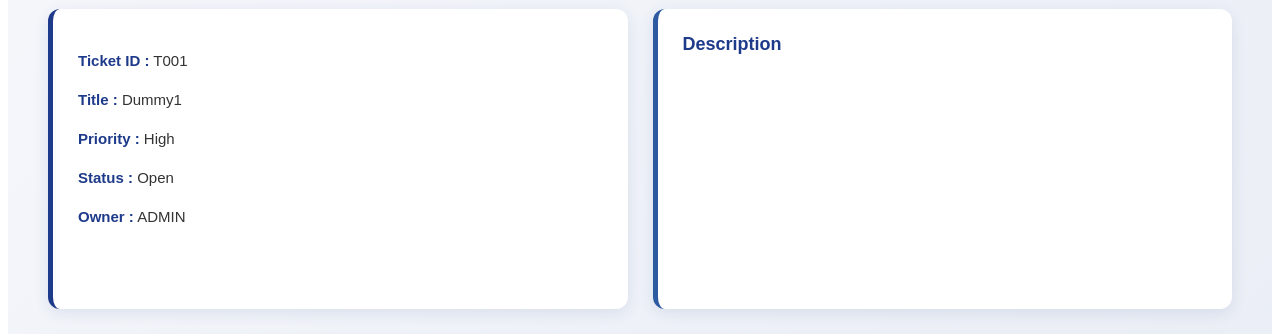
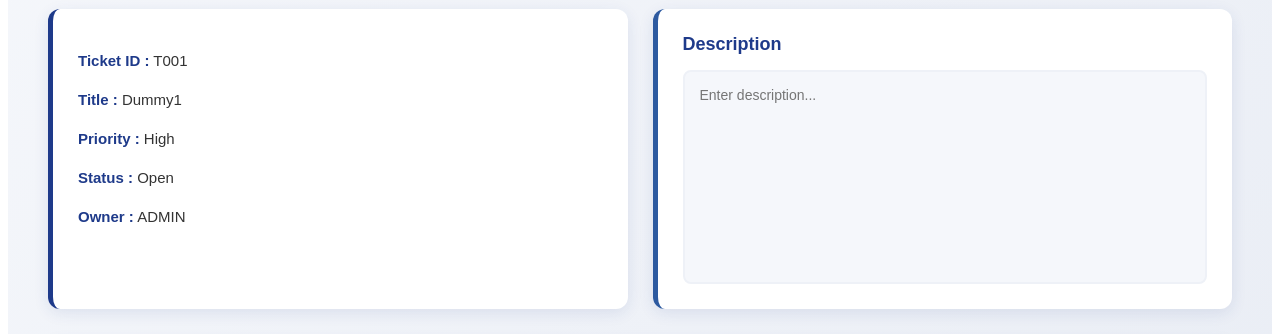
Before and after one commit to SIS-EBhogapurapu/Support-Ticket-and-Escalation-Board, an Angular app: page /admin-ticketdescription/T001 in a window 1280 px wide. Shown: the part 163-497 px from the top of the page. Built offline with nearby package versions, Linux system fonts and the light colour scheme; sample sign-in values are in the browser's storage.

Commit message:
Added Text box for Users and Admin in their respective Ticekt description pages

```diff
--- a/src/app/admin-ticketdescription/admin-ticketdescription.css
+++ b/src/app/admin-ticketdescription/admin-ticketdescription.css
@@ -115,6 +115,7 @@
   font-size: 14px;
   resize: none;
   transition: all 0.3s ease;
+  background-color: #f5f7fb;
 }
 
 .desc-box textarea:focus {
--- a/src/app/admin-ticketdescription/admin-ticketdescription.html
+++ b/src/app/admin-ticketdescription/admin-ticketdescription.html
@@ -22,6 +22,7 @@
     <!-- Right Box -->
     <div class="desc-box">
       <h3>Description</h3>
+      <textarea placeholder="Enter description..."></textarea>
     </div>
 
   </div>
--- a/src/app/users-ticketdescription/users-ticketdescription.css
+++ b/src/app/users-ticketdescription/users-ticketdescription.css
@@ -115,6 +115,7 @@
   font-size: 14px;
   resize: none;
   transition: all 0.3s ease;
+  background-color: #f5f7fb;
 }
 
 .desc-box textarea:focus {
--- a/src/app/users-ticketdescription/users-ticketdescription.html
+++ b/src/app/users-ticketdescription/users-ticketdescription.html
@@ -22,6 +22,7 @@
     <!-- Right Box -->
     <div class="desc-box">
       <h3>Description</h3>
+      <textarea placeholder="Enter description..."></textarea>
     </div>
 
   </div>
```
